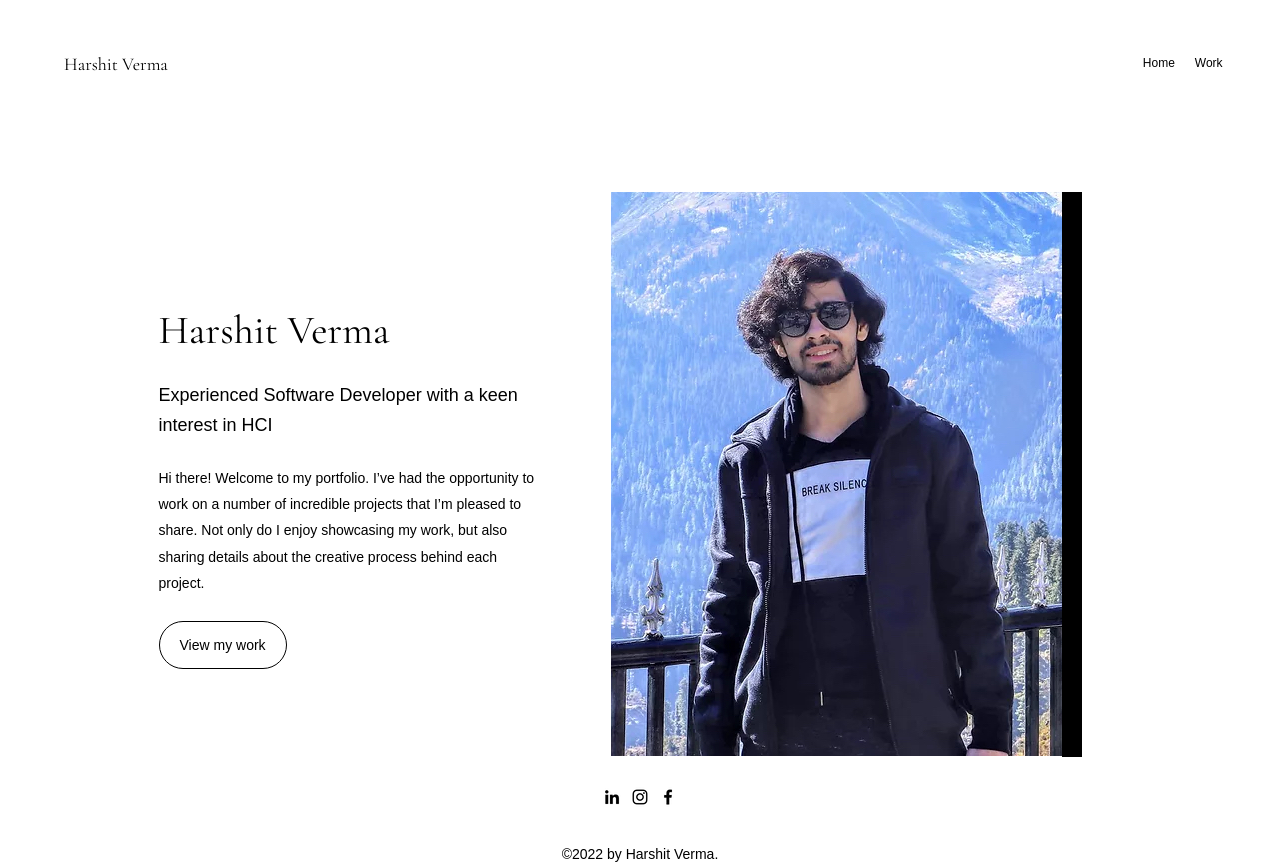
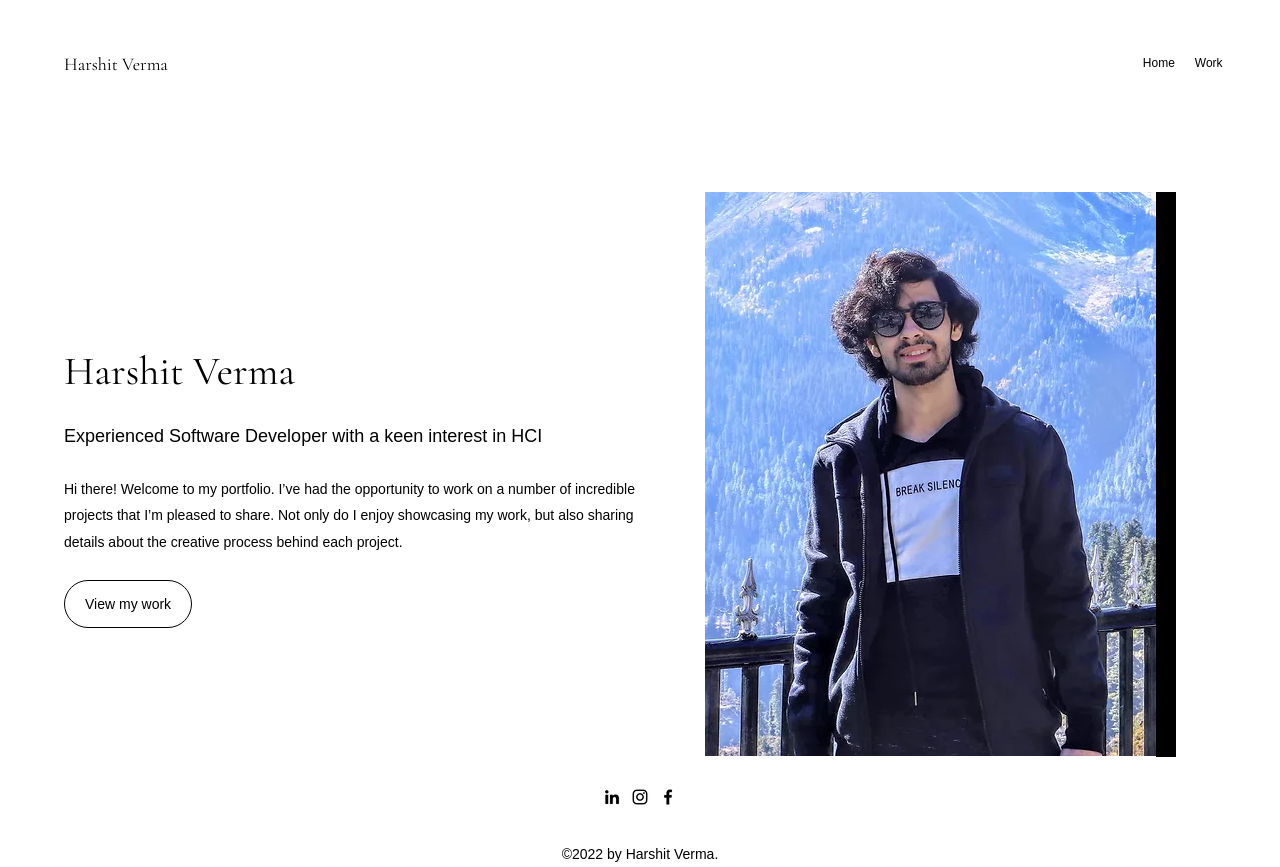
Before and after one commit to HarshitV/portfolio, a Next.js app: page / in a window 1280 px wide. Built offline with nearby package versions, Linux system fonts and the light colour scheme.

Commit message:
fix desktop layout issues

```diff
--- a/pages/index.tsx
+++ b/pages/index.tsx
@@ -49,7 +49,6 @@ const ImageWrapper = styled.div`
   @media only screen and (min-width: 768px) {
     border-right: 20px solid black;
     width: fit-content;
-    overflow: auto;
   }
 `;
 
@@ -61,6 +60,7 @@ const TextCell = styled.div`
     text-align: left;
     width: 50%;
     padding-left: 5%;
+    max-width: none;
   }
   @media only screen and (min-width: 1440px) {
     padding-left: 10%;
```
